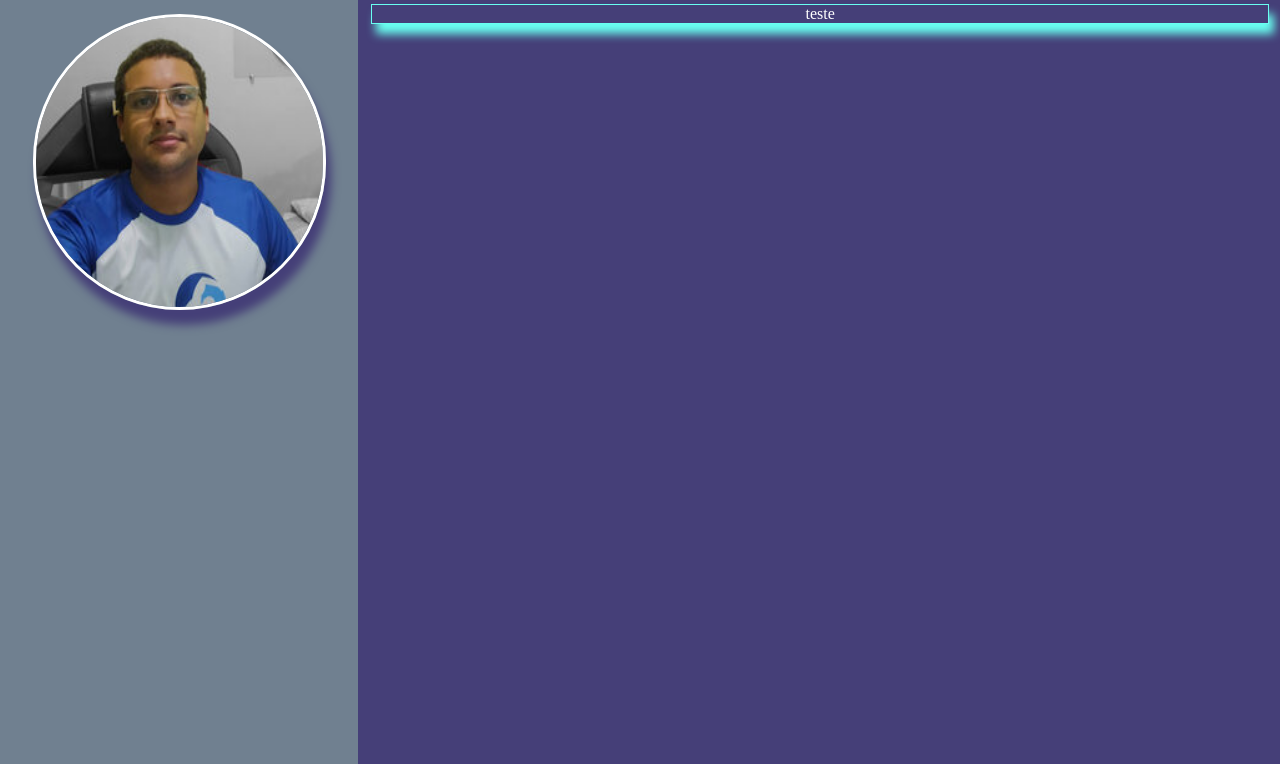
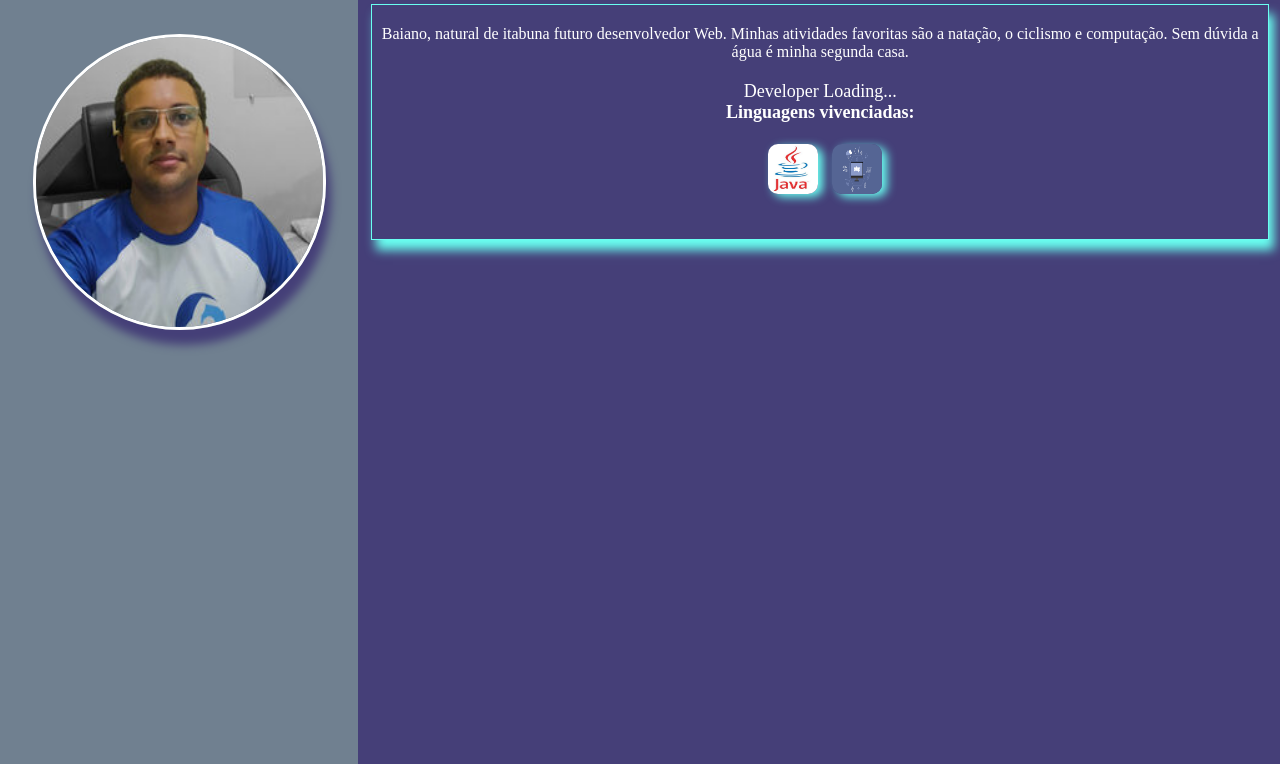
Before and after one commit to nofearjr07/nofearjr07.github.io, a plain HTML site: page index.html in a window 1280 px wide. Shown: the part 36-800 px from the top of the page. Drawn offline with Linux system fonts and the light colour scheme.

Commit message:
Adição de texto/conteudo

```diff
--- a/index.html
+++ b/index.html
@@ -14,12 +14,28 @@
 
     <section id="leftDiv">
         <aside id="left">
-            <img src="img/luan03.jpg">
+            <img class="img00" src="img/luan03.jpg">
         </aside>
     </section>
+    <main>
 
-    <main>
-        teste
+
+        <Section>
+            Baiano, natural de itabuna futuro desenvolvedor Web. Minhas atividades favoritas são a natação, o ciclismo e computação. Sem dúvida a água é minha segunda casa.
+        </Section>
+
+        <section>
+
+        </section>
+
+        <section>
+            <article class="a10">Developer Loading...
+                <h4 id="linguagens">Linguagens vivenciadas:</h4> <br/>
+                <img class="img01" src="img/22-java-300.jpg" alt="Imagem não encontrada">
+                <img class="img01" src="img/php.png" alt="Imagem não encontrada"> </div>
+            </article>
+        </section>
+
     </main>
 
 </body>
--- a/style.css
+++ b/style.css
@@ -8,6 +8,10 @@
     body {
         background-color: #453F78;
         text-align: center;
+    }
+
+    section {
+        margin: 20px 0px 20px 0px;
     }
 
     header {
@@ -33,7 +37,7 @@
         position: absolute;
     }
 
-    img {
+    img.img00 {
         border: solid 3px white;
         width: 80%;
         height: 290px;
@@ -52,3 +56,21 @@
         max-height: max-content;
         box-shadow: 5px 10px 10px #69FFF1;
     }
+
+    article {
+        font-size: 18px;
+    }
+
+    .a10 {
+        margin-top: 20px;
+    }
+
+    img.img01 {
+        width: 50px;
+        height: 50px;
+        border-radius: 10px;
+        box-shadow: 5px 3px 10px #69FFF1;
+        margin-bottom: 20px;
+        margin-left: 10px;
+        ;
+    }
```
